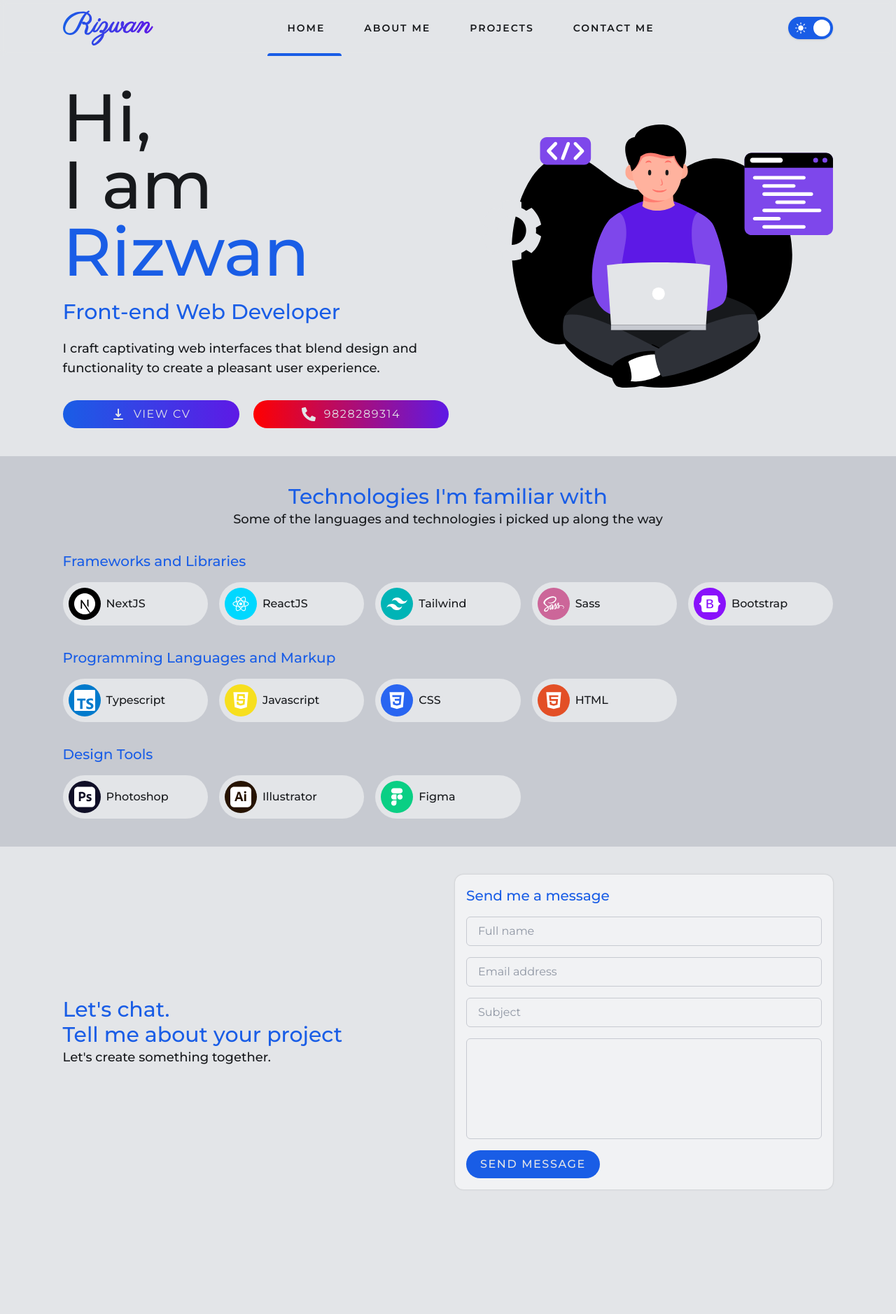
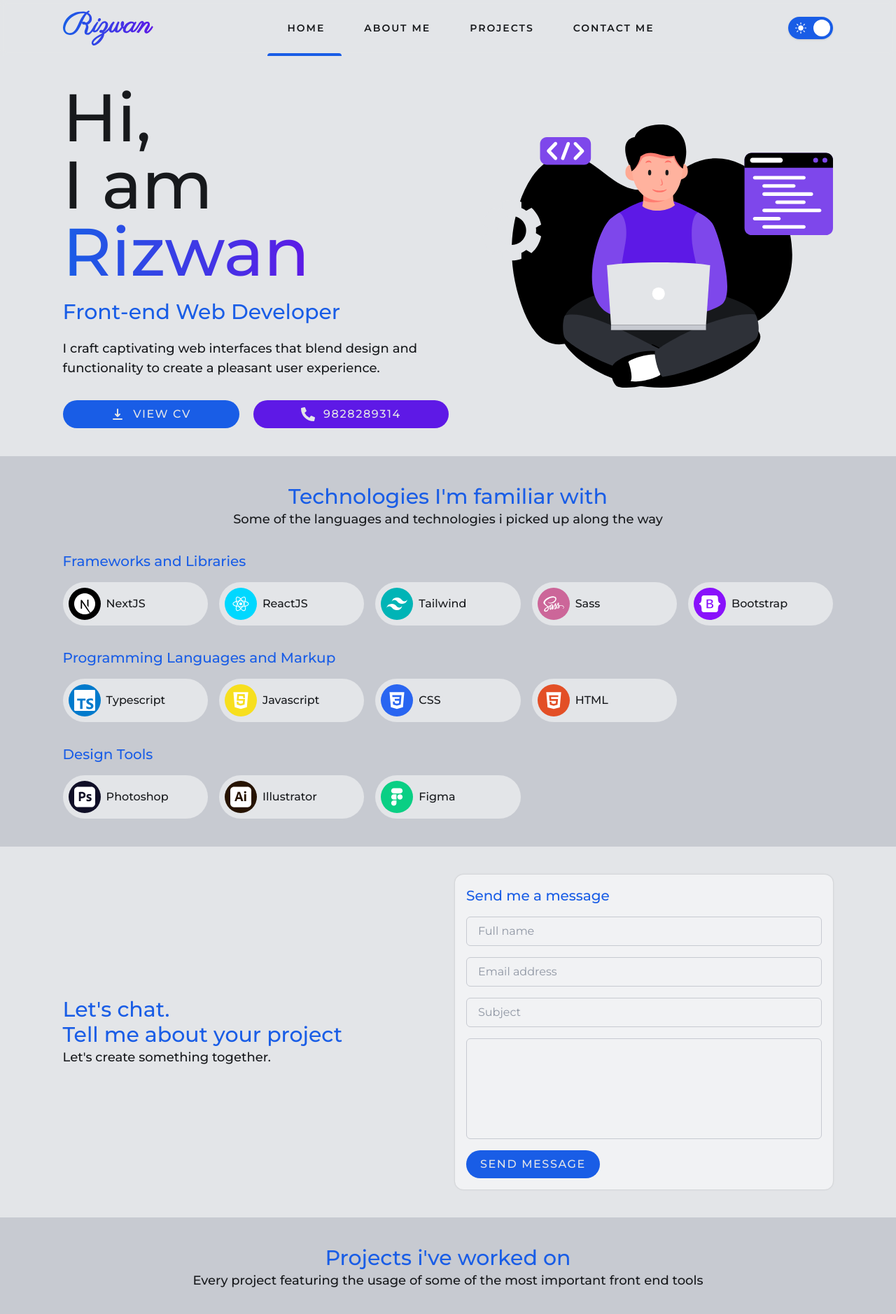
Before and after one commit to rizwanahamadcodes/portfolio, a Next.js app: page / in a window 1280 px wide. Shown: the top 1878 px of the page at 70% size. Before the commit the page ends 1740 px from the top, so only its background shows below. Built offline with nearby package versions, Linux system fonts and the light colour scheme; no server answers.

Commit message:
started work on the projects section

```diff
--- a/src/app/home/HeroSection.tsx
+++ b/src/app/home/HeroSection.tsx
@@ -17,7 +17,10 @@ const HeroSection = () => {
                         <div>Hi,</div>
                         <div>
                             I am
-                            <span className="text-primary"> Rizwan</span>
+                            <span className="bg-gradient-to-r from-primary to-primary-support bg-clip-text text-transparent">
+                                {' '}
+                                Rizwan
+                            </span>
                         </div>
                     </h1>
                     <SectionTitle>Front-end Web Developer</SectionTitle>
@@ -34,10 +37,7 @@ const HeroSection = () => {
                         >
                             <Button
                                 leftIcon={HiDownload}
-                                colorScheme={{
-                                    from: 'primary',
-                                    to: 'primary-support',
-                                }}
+                                colorScheme="primary"
                                 className="w-full"
                             >
                                 View CV
@@ -46,10 +46,7 @@ const HeroSection = () => {
 
                         <a href="tel:9828289314" className="grow">
                             <Button
-                                colorScheme={{
-                                    from: 'secondary',
-                                    to: 'primary-support',
-                                }}
+                                colorScheme="primary-support"
                                 leftIcon={FaPhoneAlt}
                                 className="w-full"
                             >
--- /dev/null
+++ b/src/app/home/ProjectsSection.tsx
@@ -0,0 +1,14 @@
+import Section from '@/components/Section'
+
+const ProjectsSection = () => {
+    return (
+        <Section
+            sectionClassName="bg-gray-200 dark:bg-gray-800"
+            containerClassName=""
+            title="Projects i've worked on"
+            subtitle="Every project featuring the usage of some of the most important front end tools"
+        ></Section>
+    )
+}
+
+export default ProjectsSection
--- a/src/app/page.tsx
+++ b/src/app/page.tsx
@@ -1,5 +1,6 @@
 import ContactMe from './home/ContactMe'
 import HeroSection from './home/HeroSection'
+import ProjectsSection from './home/ProjectsSection'
 import TechnologiesSection from './home/TechnologiesSection'
 
 export default function Home() {
@@ -8,6 +9,7 @@ export default function Home() {
             <HeroSection />
             <TechnologiesSection />
             <ContactMe />
+            <ProjectsSection />
         </>
     )
 }
```
